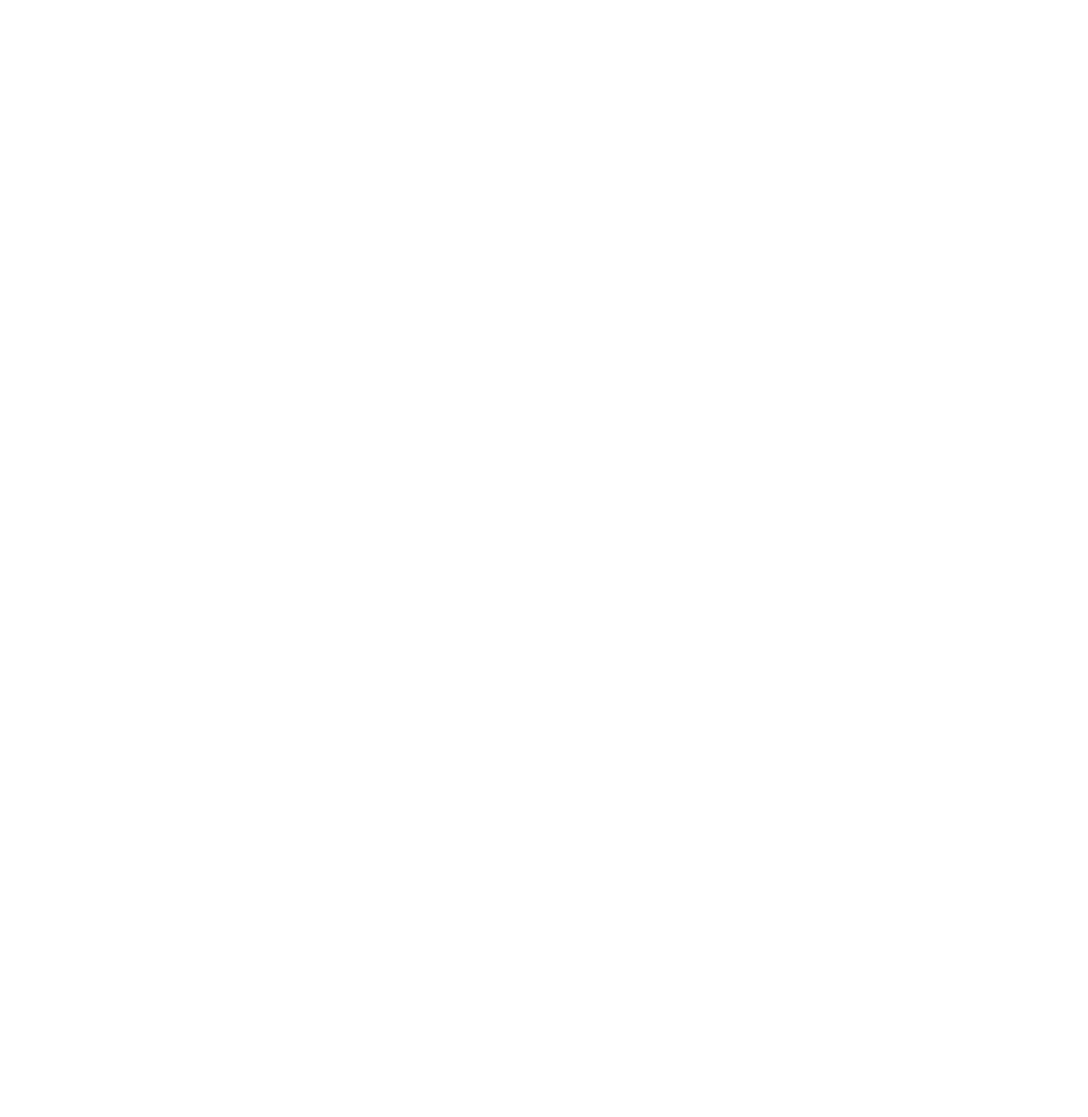
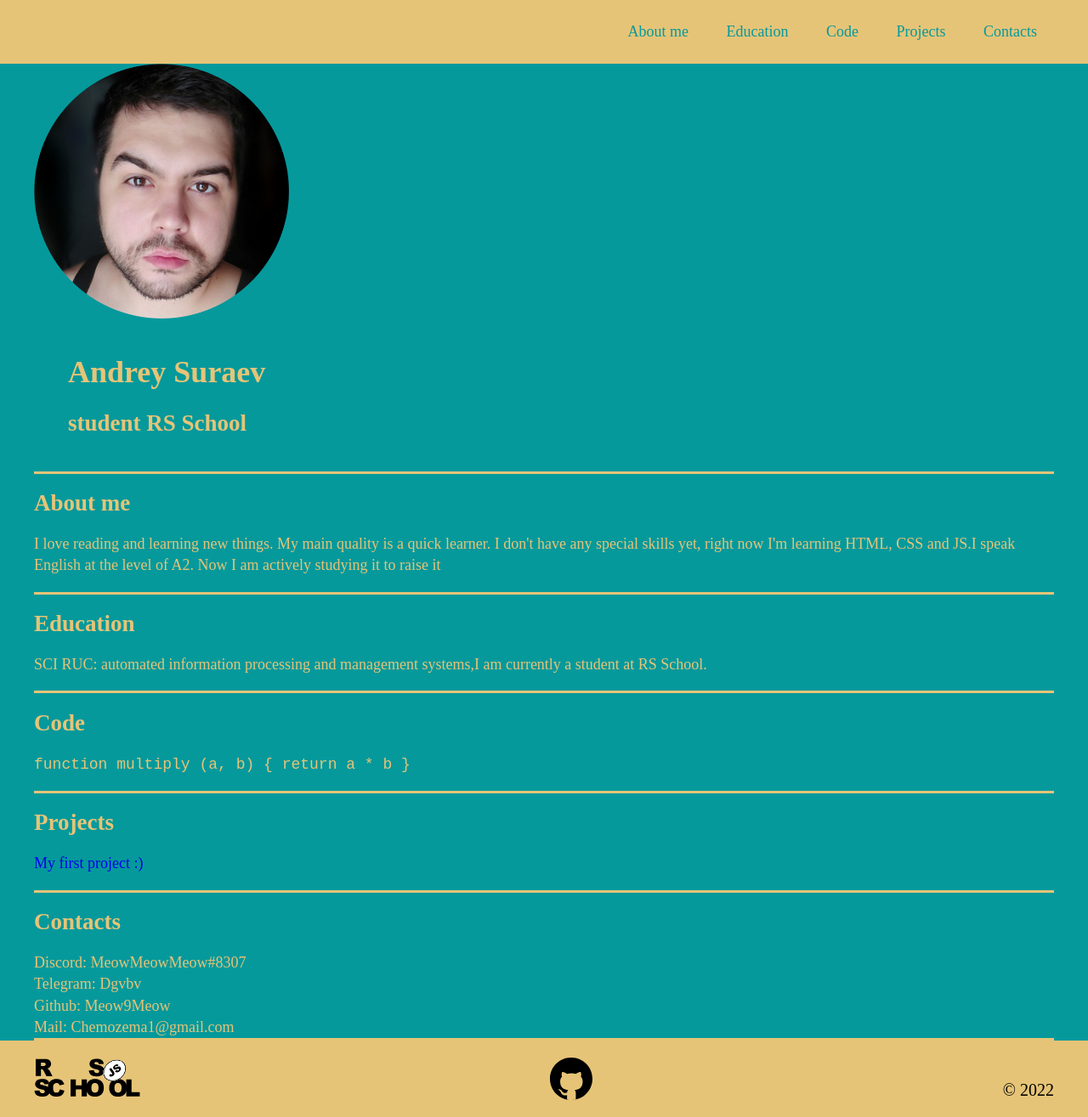
Before and after one commit to Meow9Meow/rsschool-cv, a plain HTML site: page index.html in a window 1280 px wide. Shown: the whole page at 85% size. Before the commit the page ends 800 px from the top, so only its background shows below. Drawn offline with Linux system fonts and the light colour scheme.

Commit message:
feat: add img file and update html and css files

```diff
--- a/css/style.css
+++ b/css/style.css
@@ -1,16 +1,107 @@
-html, body {
-    font-family: Arial, serif;
-    font-size: 16px;
+html {
+    scroll-behavior: smooth;
+  }
+  body {
+    min-height: 50vh;
+    font-family: "Comic Sans" sans-serif;
+    display: flex;
+    justify-content: space-between;
     margin: 0;
     padding: 0;
+    flex-direction: column;
+    font-size: 18px;
+  }
+.header {
+    background-color: #e6c477;
+  }
+.container {
+    display: flex;
+    margin: 0 auto;
+    max-width: 1200px;
+    justify-content: flex-end;
+    align-items: center;
+  }
+  .section-avatar {
+    width: 300px;
+    height: 300px;
+         }
+  .menu-list {
+    display: inline;
+    align-items: center;
+    list-style: none;
+  }
+  .menu-link {
+    padding: 0 20px;
+    line-height: 39px;
+    color: #05999c;
+    text-transform: small-caps;
+    text-decoration: none;
+  }
+.avatar {
+    display: flex;
+    margin: 0 auto;
+    max-width: 1200px;
+    justify-content: flex-start;
+    align-items: center;
 }
-table {
-    border-collapse: collapse;
+.intro {
+    display: flex;
+    margin: 0 auto;
+    max-width: 1200px;
+    justify-content: flex-start;
+    align-items: center;
+    color: #e6c477;
+    border-bottom: 3px solid #e6c477;
 }
-table.border td, table.border th {
-    padding: 5px;
-    border: 1px solid #c0c0c0;
+.main {
+    margin-bottom: auto;
+    background-color: #05999c;
 }
-table.border th {
-    background: #e0e0e0;
+.main-container {
+    display: flex;
+    margin: 0 auto;
+    max-width: 1200px;
+    justify-content: flex-start;
+    flex-direction: column;
+    line-height: 25.4px;
 }
+.section {
+    color: #e6c477;
+    border-bottom: 3px solid #e6c477;
+}
+.section a {
+    text-decoration: none;
+}
+.section ul {
+    margin: 0;
+    padding: 0;
+    list-style: none;
+}
+.footer {
+    background-color: #e6c477;
+    padding: 20px;
+}
+.footer-container {
+    display: flex;
+    justify-content: space-between;
+    align-items: flex-end;
+    margin: 0 auto;
+    font-size: 20px;
+    color:black;
+    font-weight: 500;
+    max-width: 1200px;
+}
+.rss-logo {
+    width: 125px;
+    height: 50px;
+    background-image: url("/rsschool-cv/img/rss-logo.svg");
+    background-size: contain;
+    background-repeat: no-repeat;
+}
+.gh-logo {
+    width: 50px;
+    height: 50px;
+    background-image: url("/rsschool-cv/img/gh-logo.svg");
+    background-size: contain;
+    background-repeat: no-repeat;
+}
--- a/index.html
+++ b/index.html
@@ -4,9 +4,69 @@
     <meta charset="UTF-8">
     <meta http-equiv="X-UA-Compatible" content="IE=edge">
     <meta name="viewport" content="width=device-width, initial-scale=1.0">
-    <title>Document</title>
+    <link rel="stylesheet" href="./css/style.css">
+    <title>CV</title>
 </head>
 <body>
-
+<header class="header">
+    <div class="container">
+            <nav class="menu-list">
+                <ul>
+                    <li class="menu-list"><a href='#aboutme' class="menu-link">About me</a></li>
+                    <li class="menu-list"><a href='#education' class="menu-link">Education</a></li>
+                    <li class="menu-list"><a href='#code' class="menu-link">Code</a></li>
+                    <li class="menu-list"><a href='#projects' class="menu-link">Projects</a></li>
+                    <li class="menu-list"><a href='#contacts' class="menu-link">Contacts</a></li>
+                </ul>
+                </nav>
+        </div>
+</header>
+<main class="main">
+    <div class="avatar">
+        <img src="img/avatar.png" alt="Beginner" class="section-avatar">
+    </div>
+     <div class="intro">
+    <ul>
+        <li class="menu-list"><h1>Andrey Suraev</h1></li>
+        <li class="menu-list"><h2>student RS School</h2></li>
+    </ul>
+    </div>
+    <div class="main-container">
+    <section class="section" id="aboutme">
+        <h2>About me</h2>
+        <p>I love reading and learning new things. My main quality is a quick learner. I don't have any special skills yet, right now I'm learning HTML, CSS and JS.I speak English at the level of A2. Now I am actively studying it to raise it </p>
+    </section>
+    <section class="section" id="education">
+        <h2>Education</h2>
+        <p>SCI RUC: automated information processing and management systems,I am currently a student at RS School.</p>
+    </section>
+    <section class="section" id="code">
+        <h2>Code</h2>
+        <p><code>function multiply (a, b) {
+            return a * b
+            }</code></p>
+    </section>
+    <section class="section" id="projects">
+        <h2>Projects</h2>
+        <p><a href="https://Meow9Meow.github.io/rsschool-cv/">My first project :)</a></p>
+    </section>
+    <section class="section" id="contacts">
+        <h2>Contacts</h2>
+        <ul style="list-style:none;">
+        <li>Discord: MeowMeowMeow#8307</li>
+        <li>Telegram: Dgvbv</li>
+        <li>Github: Meow9Meow</li>
+        <li>Mail: Chemozema1@gmail.com</li>
+        </ul>
+    </section>
+        </div>
+</main>
+<footer class="footer">
+    <div class="footer-container">
+        <a href="https://rs.school/js" class="rss-logo"></a>
+        <a href="https://github.com/Meow9Meow" class="gh-logo"></a>
+        <div>© 2022</div>
+    </div>
+</footer>
 </body>
 </html>
```
Also changed, not shown: img/avatar.png (added), img/gh-logo.svg (added), img/rss-logo.svg (added).
